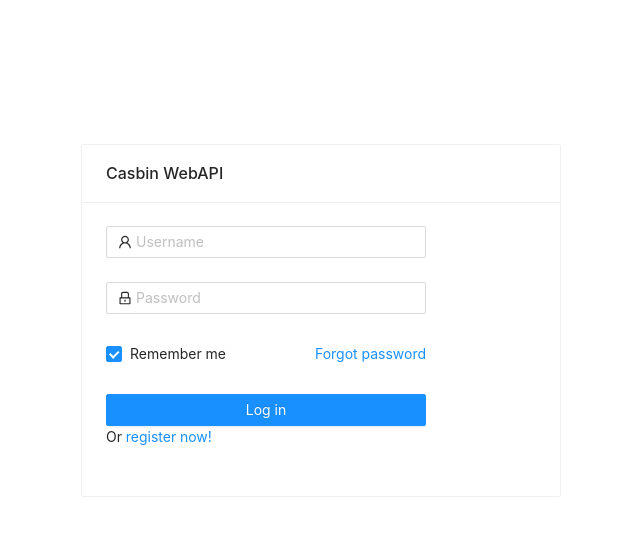
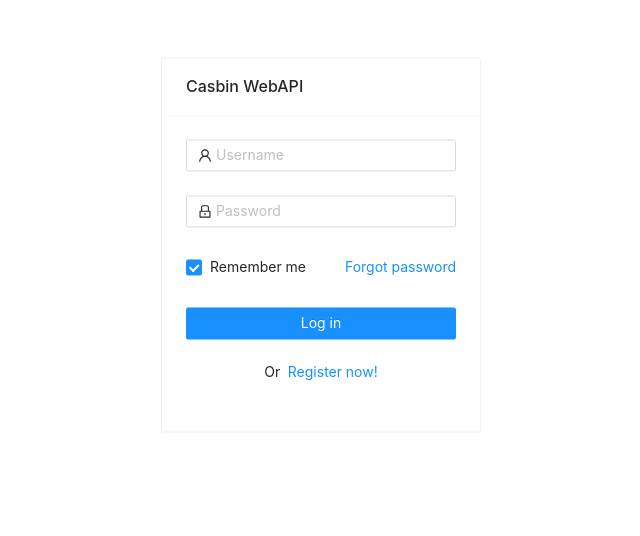
Before and after one commit to casbin/casbin-hub, a React (Create React App) app in the folder web/: page /#/login in a window 1280 px wide. Shown: the part 150-686 px from the top of the page, without its empty margins (319-959 px from the left). Built offline with nearby package versions, Linux system fonts and the light colour scheme.

Commit message:
enhancement: Login Page (#117)
Signed-off-by: Arteev Raina <arteevraina@gmail.com>

```diff
--- a/web/src/pages/Login.js
+++ b/web/src/pages/Login.js
@@ -48,7 +48,9 @@
                     <Button type="primary" htmlType="submit" className="login-form-button">
                         Log in
                     </Button>
-                    Or <a href="/">register now!</a>
+                    <br/>
+                    <br/>
+                    <span className="register-now">Or &nbsp; <a href="/">Register now!</a> </span>
                 </Form.Item>
             </Form>
         </Card>
--- a/web/src/pages/login.css
+++ b/web/src/pages/login.css
@@ -1,8 +1,8 @@
 .card-form{
-    width: 30rem;
+    width: 20rem;
     position: fixed;
     left: 50%;
-    top: 50%;
+    top: 40%;
     transform: translate3d(-50%, -30%, 0);
 }
 
@@ -18,3 +18,9 @@
  .login-form-button {
     width: 100%;
   }
+
+  .register-now {
+    display: flex;
+    align-items: center;
+    justify-content: center;
+  }
```
